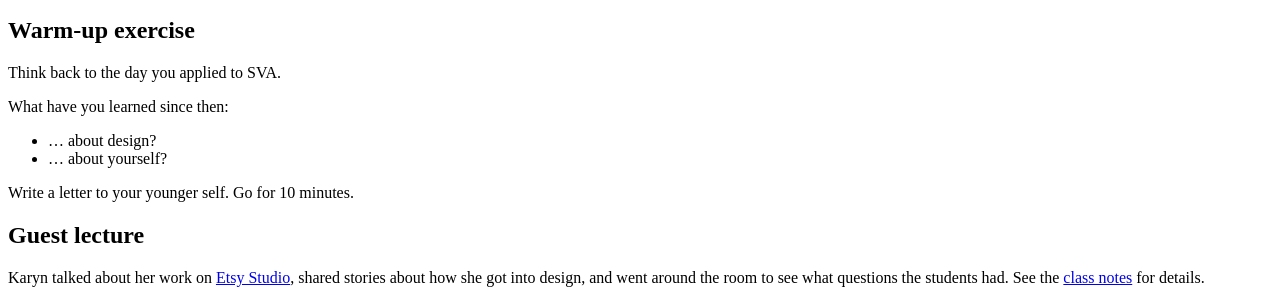
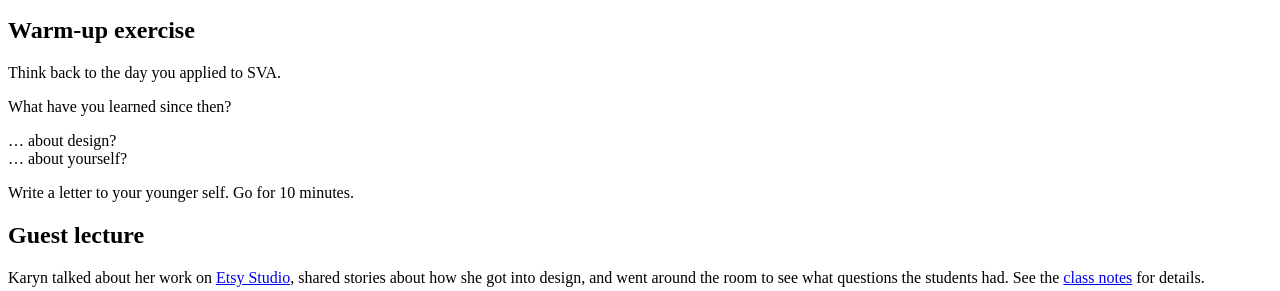
Before and after one commit to nicoleslaw/strategicwriting, a Jekyll site: the page built from _posts/2017-04-24-week-4.md, in a window 1280 px wide. Shown: the part 455-746 px from the top of the page. Built offline with Jekyll 4.4.1, drawn with Linux system fonts in a browser that asks for light colours.

```diff
--- a/_posts/2017-04-24-week-4.md
+++ b/_posts/2017-04-24-week-4.md
@@ -15,10 +15,10 @@ Last week, we worked on our final projects and [Karyn Campbell](http://www.karyn
 
 Think back to the day you applied to SVA.
 
-What have you learned since then:
+What have you learned since then?
 
-* ... about design?
-* ... about yourself?
+... about design?
+... about yourself?
 
 Write a letter to your younger self. Go for 10 minutes.
 
```
